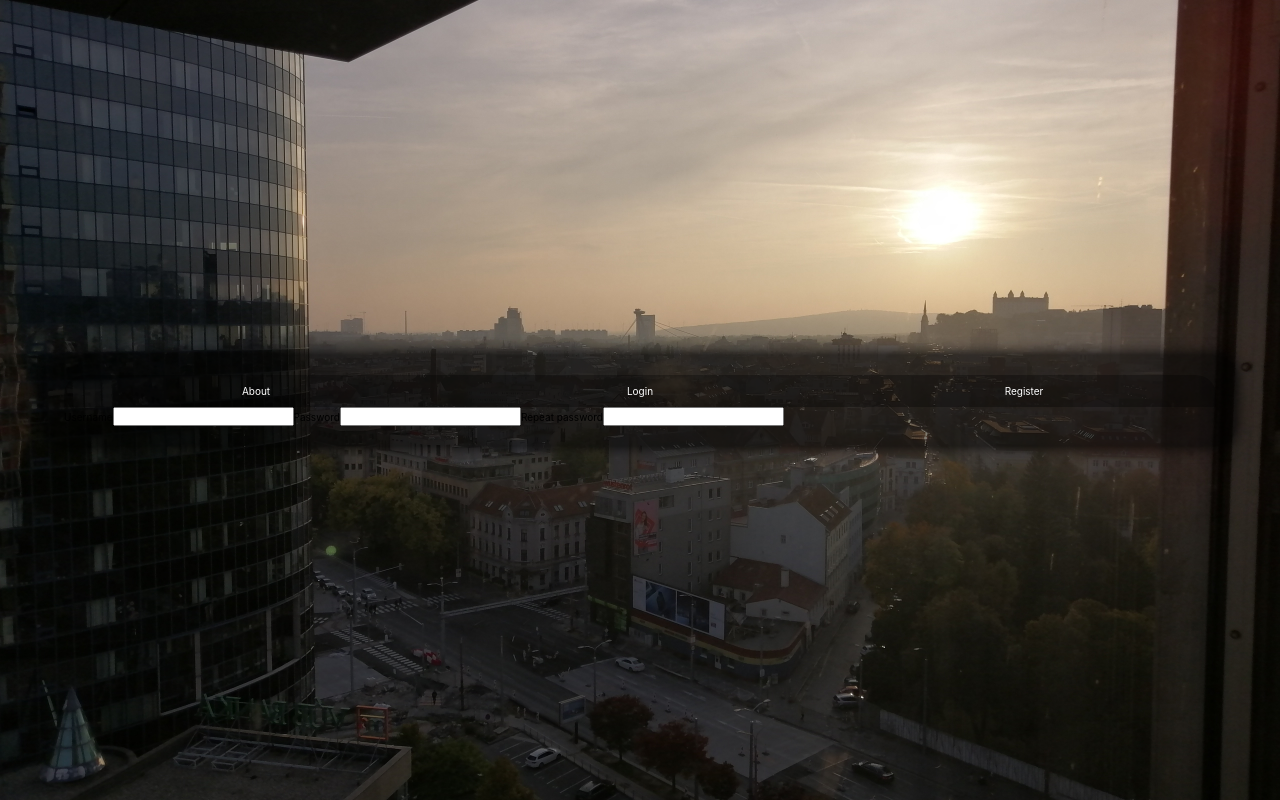
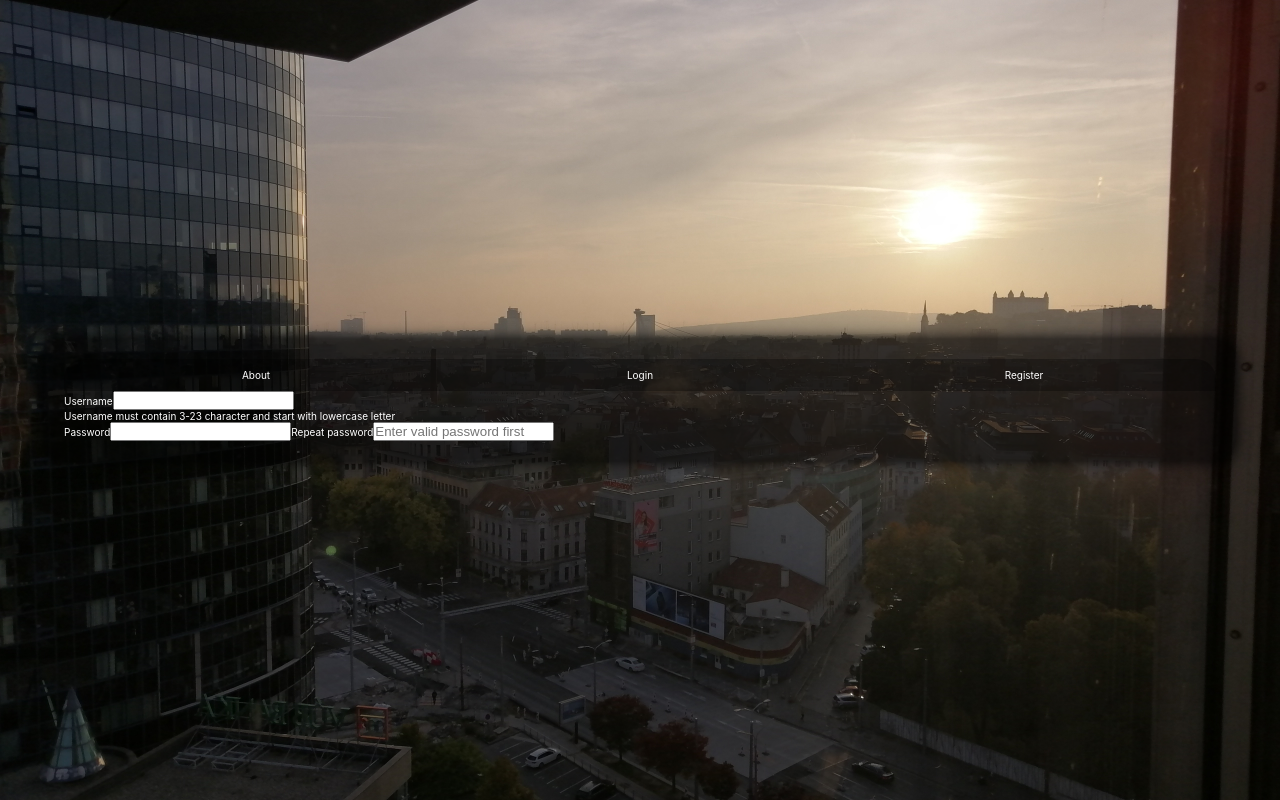
Before and after one commit to mrslvs/invoicing, a React (Create React App) app in the folder frontend/: page / in a window 1280 px wide. Both pictures are taken after a click on the button "Register". Built offline with nearby package versions, Linux system fonts and the light colour scheme.

Commit message:
add register state & effect hooks

```diff
--- a/frontend/src/Home.js
+++ b/frontend/src/Home.js
@@ -4,6 +4,7 @@ import Content from './home/Content';
 // CSS
 import './css/Home.css';
 import './css/Header.css';
+import './css/Register.css';
 // lib
 import { React, useState, useEffect } from 'react';
 
--- /dev/null
+++ b/frontend/src/css/Register.css
@@ -0,0 +1,3 @@
+form {
+    color: white;
+}
--- a/frontend/src/home/Register.js
+++ b/frontend/src/home/Register.js
@@ -1,16 +1,70 @@
-import React from 'react';
+import { React, useState, useEffect } from 'react';
 
 const Register = () => {
+    // https://youtu.be/brcHK3P6ChQ
+    //must start lower or upercase letter, then char or number or - or _
+    const USER_REGEX = /^[a-zA-Z][a-zA-Z0-9-_]{3,23}$/;
+    // Min 8 chars, 1 uppercase letter, 1 lowercase letter, 1 number, 1 special character:
+    // (https://stackoverflow.com/questions/19605150/regex-for-password-must-contain-at-least-eight-characters-at-least-one-number-a)
+    const PWD_REGEX = /^(?=.*[a-z])(?=.*[A-Z])(?=.*\d)(?=.*[@$!%*?&])[A-Za-z\d@$!%*?&]{8,}$/;
+
+    const [user, setUser] = useState('');
+    const [validUser, setValidUser] = useState(false);
+
+    const [pwd, setPwd] = useState('');
+    const [validPwd, setValidPwd] = useState(false);
+
+    const [repeatPwd, setRepeatPwd] = useState('');
+    const [validRepeatPwd, setValidRepeatPwd] = useState(false);
+
+    useEffect(() => {
+        const result = USER_REGEX.test(user);
+        setValidUser(result);
+    }, [user]);
+
+    useEffect(() => {
+        const result = PWD_REGEX.test(pwd);
+        console.log(pwd + ' = ' + result);
+        setValidPwd(result);
+    }, [pwd]);
+
     return (
         <form action="/register" method="POST" className="Content">
             <label htmlFor="username">Username</label>
-            <input type="text" id="username" />
+            <input
+                type="text"
+                id="username"
+                autoComplete="off"
+                required
+                onChange={(e) => setUser(e.target.value)}
+            />
+            {validUser ? (
+                <p>Valid</p>
+            ) : (
+                <p className="hint">
+                    Username must contain 3-23 character and start with lowercase letter
+                </p>
+            )}
 
             <label htmlFor="pwd">Password</label>
-            <input type="password" id="pwd" />
+            <input
+                type="password"
+                id="pwd"
+                autoComplete="off"
+                required
+                onChange={(e) => setPwd(e.target.value)}
+            />
 
             <label htmlFor="pwd-repeat">Repeat password</label>
-            <input type="password" id="pwd-repeat" />
+            <input
+                type="password"
+                id="pwd-repeat"
+                autoComplete="off"
+                required
+                readOnly={validPwd ? false : true}
+                placeholder={validPwd ? '' : 'Enter valid password first'}
+                onChange={(e) => setValidRepeatPwd(e.target.value)}
+            />
         </form>
     );
 };
```
